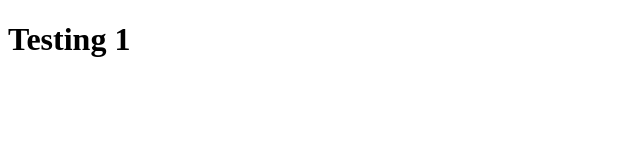
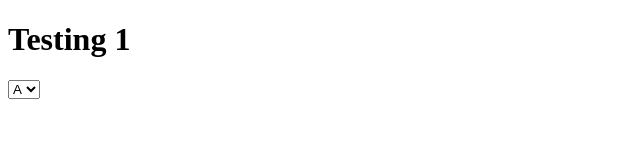
Before and after one commit to lifansers/GA_Test, a plain HTML site: page index.html in a window 1280 px wide. Shown: the full height of the page, 0-640 px from the left. Drawn offline with Linux system fonts and the light colour scheme.

Commit message:
Update index.html

```diff
--- a/index.html
+++ b/index.html
@@ -13,6 +13,12 @@
 <body>
 
 <h1>Testing 1</h1>
+<select name="config" id="parts">
+  <option value="A">A</option>
+  <option value="B">B</option>
+  <option value="C">C</option>
+  <option value="D">D</option>
+</select>
 
 </body>
 </html>
```
